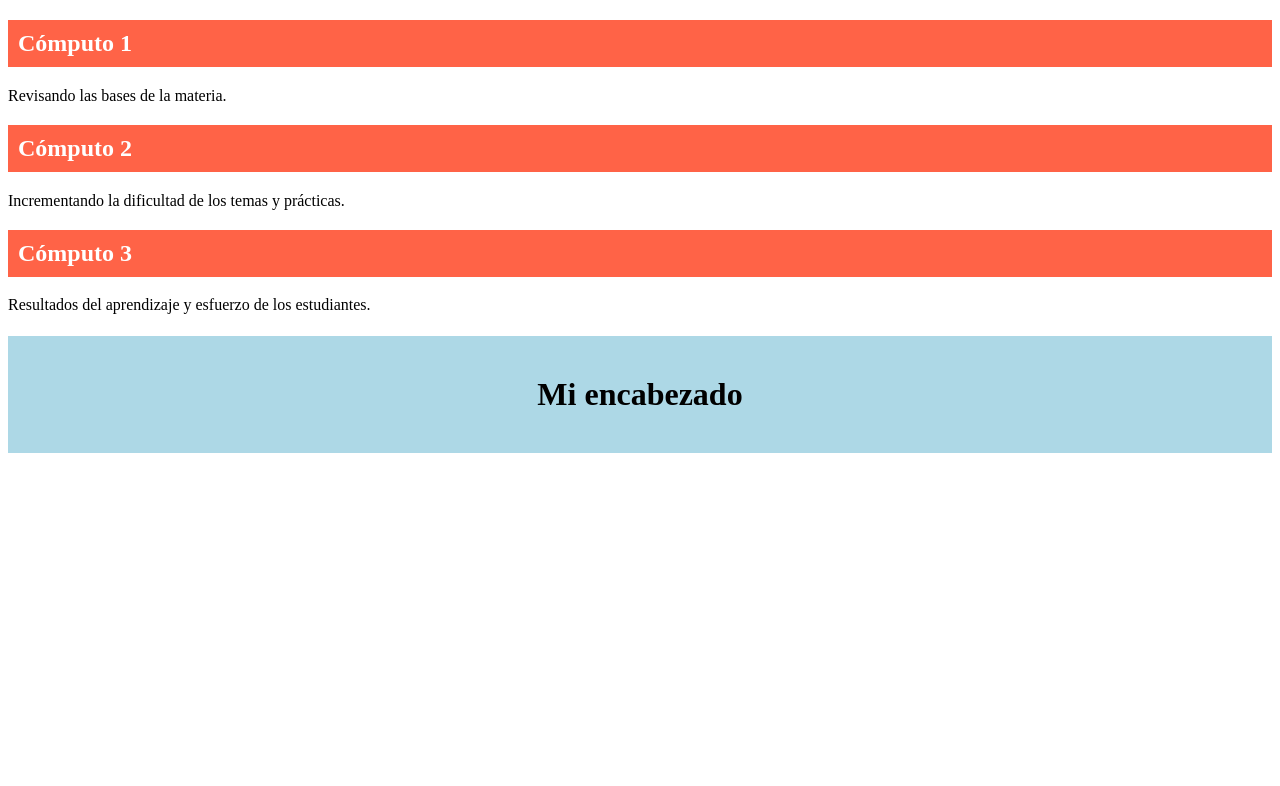
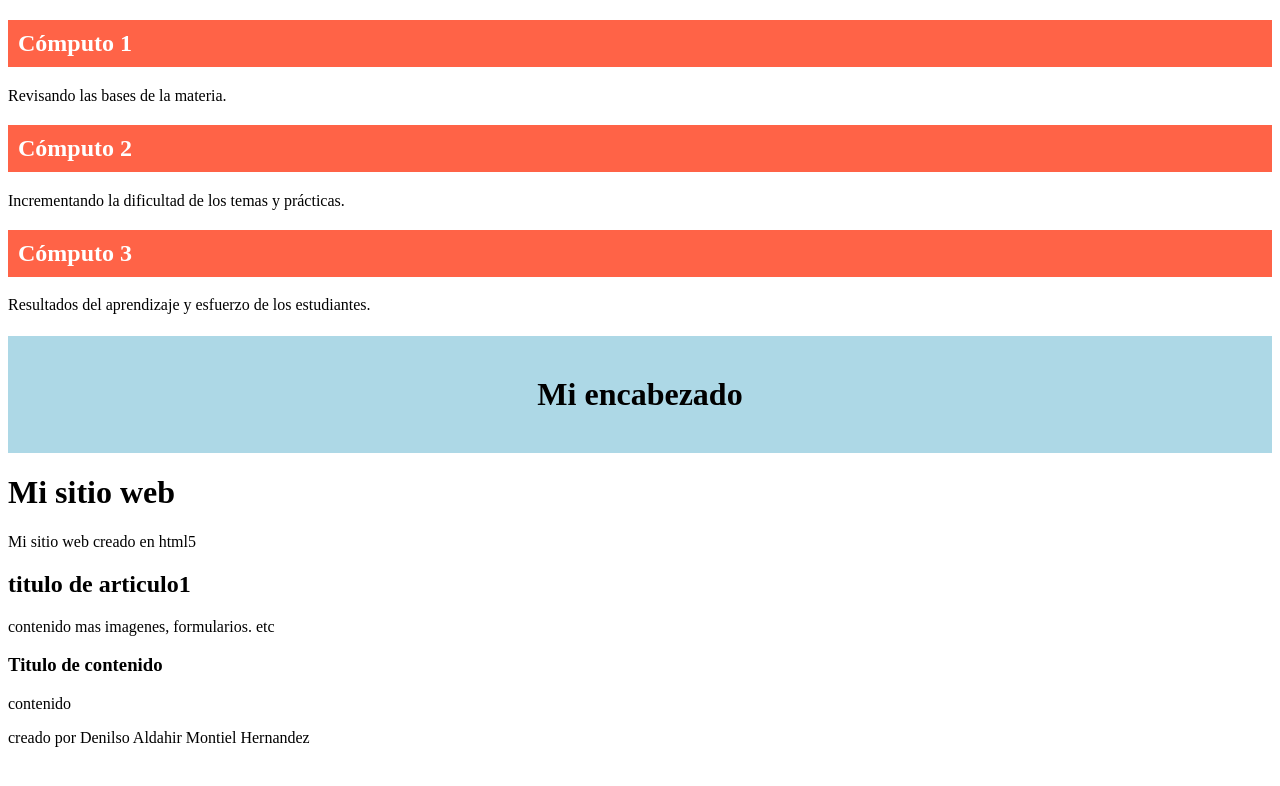
Before and after one commit to dennillm1720/Aldahir, a plain HTML site: page computo2/practica7/practica7.html in a window 1280 px wide. Drawn offline with Linux system fonts and the light colour scheme.

Commit message:
añadiendo practica 7 avance 3

```diff
--- a/computo2/practica7/practica7.html
+++ b/computo2/practica7/practica7.html
@@ -12,5 +12,22 @@
 <h2 class="computos">Cómputo 3</h2>
 <p>Resultados del aprendizaje y esfuerzo de los estudiantes.</p>
 <h1 id="encabezado">Mi encabezado</h1>
+<header>
+<h1>Mi sitio web</h1>
+<p>Mi sitio web creado en html5</p>
+</header>
+<section>
+<article>
+<h2>titulo de articulo1</h2>
+<p> contenido mas imagenes, formularios. etc </p>
+<article>
+</section>
+<aside>
+<h3>Titulo de contenido</h3>
+<p>contenido</p>
+</aside>
+<footer>
+creado por Denilso Aldahir Montiel Hernandez
+</footer>
 </body>
 </html>
```
